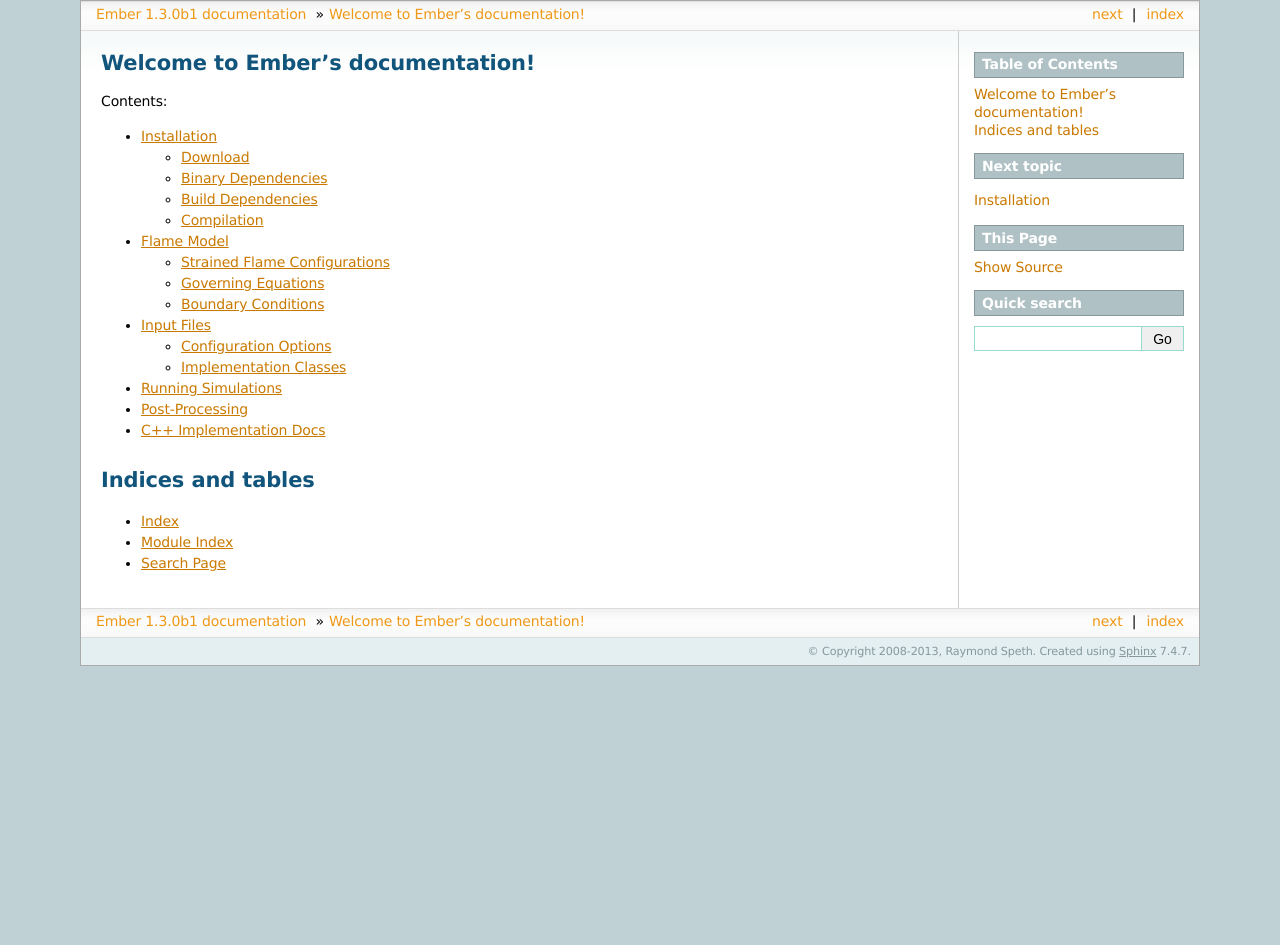
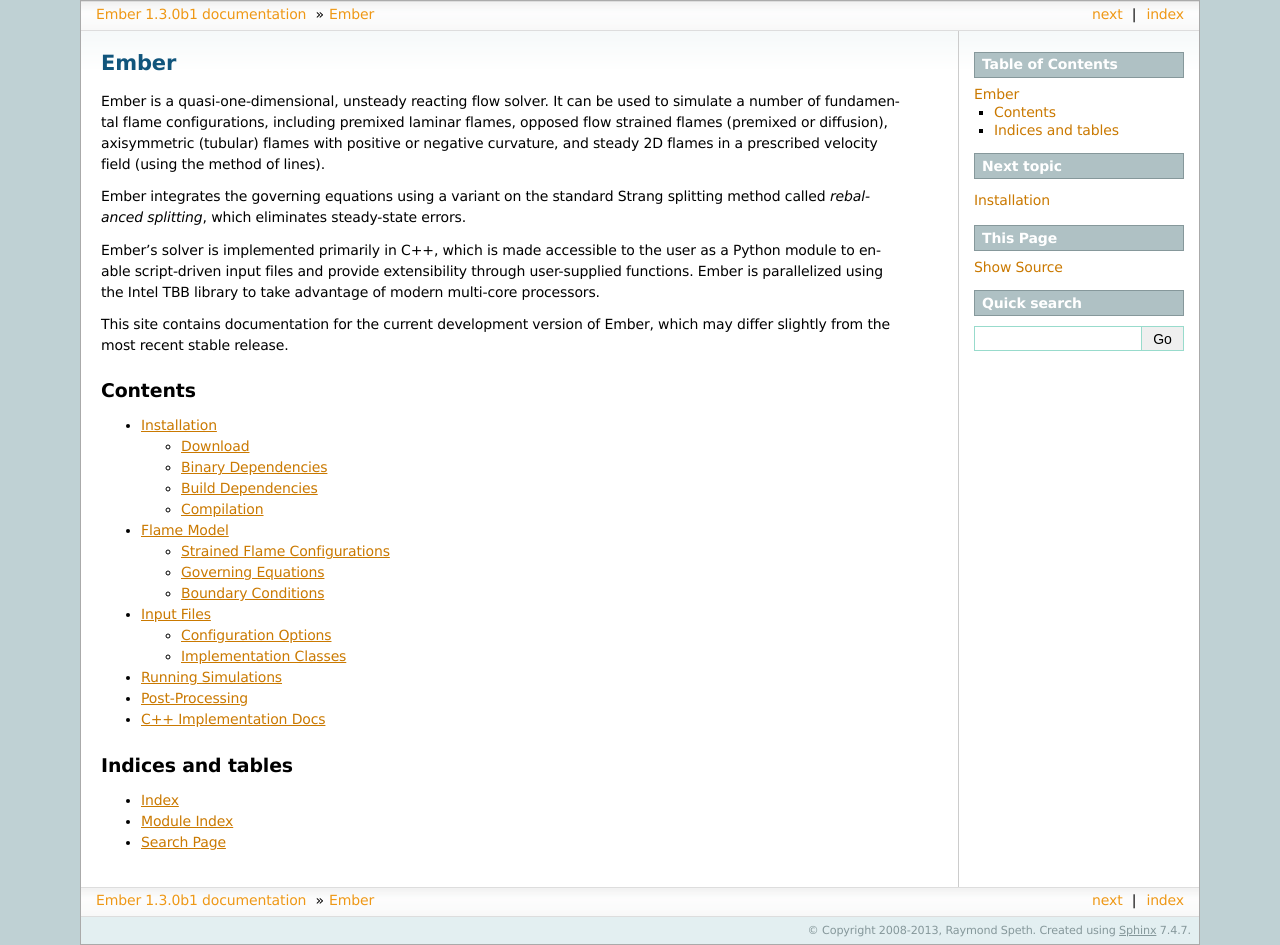
Before and after one commit to speth/ember, a Sphinx documentation site: the page built from doc/sphinx/source/index.rst, in a window 1280 px wide. Built offline with Sphinx 7.4.7, drawn with Linux system fonts in a browser that asks for light colours; formulas are drawn with MathJax 3; before the commit the page ends 900 px from its top, so only the background shows below that.

Commit message:
Add intro text to main documentation page

```diff
--- a/doc/sphinx/source/index.rst
+++ b/doc/sphinx/source/index.rst
@@ -3,10 +3,30 @@
    You can adapt this file completely to your liking, but it should at least
    contain the root `toctree` directive.
 
-Welcome to Ember's documentation!
-=================================
+*****
+Ember
+*****
 
-Contents:
+Ember is a quasi-one-dimensional, unsteady reacting flow solver. It can be used
+to simulate a number of fundamental flame configurations, including premixed
+laminar flames, opposed flow strained flames (premixed or diffusion),
+axisymmetric (tubular) flames with positive or negative curvature, and steady 2D
+flames in a prescribed velocity field (using the method of lines).
+
+Ember integrates the governing equations using a variant on the standard Strang
+splitting method called *rebalanced splitting*, which eliminates steady-state
+errors.
+
+Ember's solver is implemented primarily in C++, which is made accessible to the
+user as a Python module to enable script-driven input files and provide
+extensibility through user-supplied functions. Ember is parallelized using the
+Intel TBB library to take advantage of modern multi-core processors.
+
+This site contains documentation for the current development version of Ember,
+which may differ slightly from the most recent stable release.
+
+Contents
+========
 
 .. toctree::
    :maxdepth: 2
```
